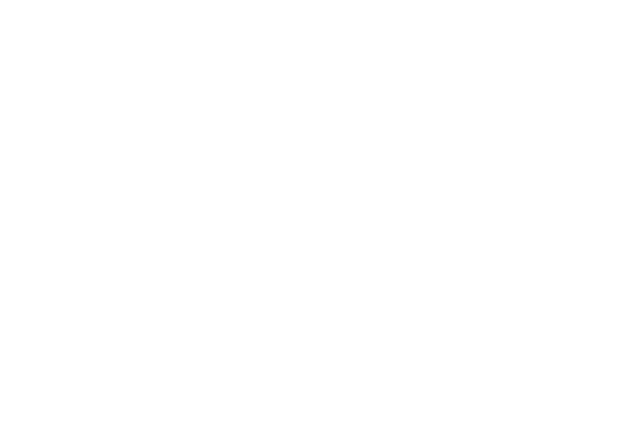
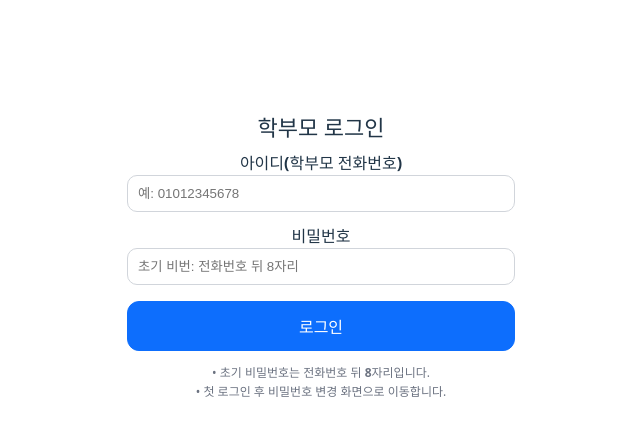
Before and after one commit to ysmath0246/ysmath, a React (Vite) app: page /#/login in a window 1280 px wide. Shown: the top 436 px of the page, without its empty margins (319-959 px from the left). Built offline with nearby package versions, Linux system fonts and the light colour scheme.

Commit message:
fix: monthly payments child filter + hash router

```diff
--- a/src/App.jsx
+++ b/src/App.jsx
@@ -68,8 +68,8 @@ const toJSDate = (v) => {
 
 export default function App() {
   return (
-    // ✅✅ 핵심1) GitHub Pages에서 /ysmath/ 아래로 깔려있으니 basename 지정!
-    <HashRouter basename="/ysmath">
+    // ✅ HashRouter는 basename 쓰면 충돌남 → 제거!
+    <HashRouter>
       <ErrorBoundary>
         <AppContent />
       </ErrorBoundary>
@@ -128,7 +128,8 @@ function AppContent() {
         const data = doc.data();
         return (
           data.studentId === studentId &&
-          (toJSDate(data.createdAt || data.completedDate) ?? new Date(0)) >= cutoff
+          (toJSDate(data.createdAt || data.completedDate) ?? new Date(0)) >=
+            cutoff
         );
       });
 
@@ -136,7 +137,8 @@ function AppContent() {
         const data = doc.data();
         return (
           data.studentId === studentId &&
-          (toJSDate(data.createdAt || data.completedDate) ?? new Date(0)) >= cutoff
+          (toJSDate(data.createdAt || data.completedDate) ?? new Date(0)) >=
+            cutoff
         );
       });
 
@@ -192,11 +194,16 @@ function AppContent() {
                   whiteSpace: "nowrap",
                 })}
               >
-                {{
+                {(() => {
+                  const labelMap = {
                     "/attendance": "출석",
                     "/payment": "결제", // ✅ 월제(메인)
                     "/notices": "공지사항",
-                  "/myclass": (
+                    "/enroll": "수강신청",
+                  };
+
+                  if (path === "/myclass") {
+                    return (
                       <>
                         내아이수업현황
                         {hasNewCommentOrBook && (
@@ -220,9 +227,11 @@ function AppContent() {
                           </span>
                         )}
                       </>
-                  ),
-                  "/enroll": "수강신청",
-                }[path]}
+                    );
+                  }
+
+                  return labelMap[path];
+                })()}
               </NavLink>
             ))}
 
```
Also changed, not shown: 3 other files (tests, documents, lock files or other folders). Lines whose indentation alone changed are shown as unchanged.
